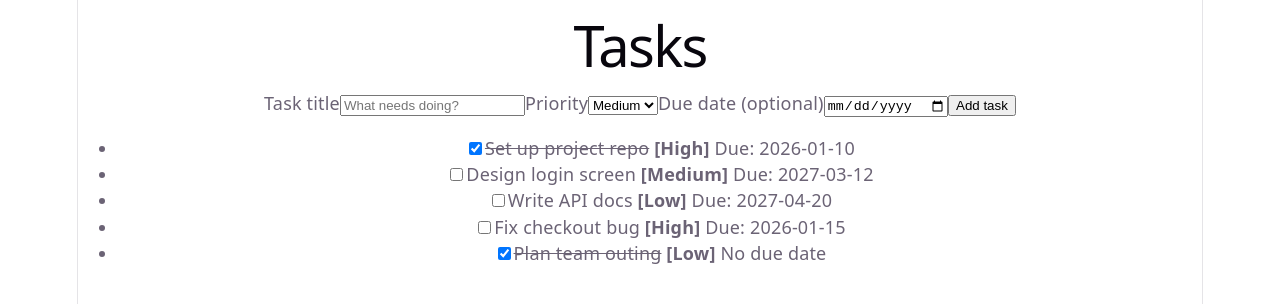
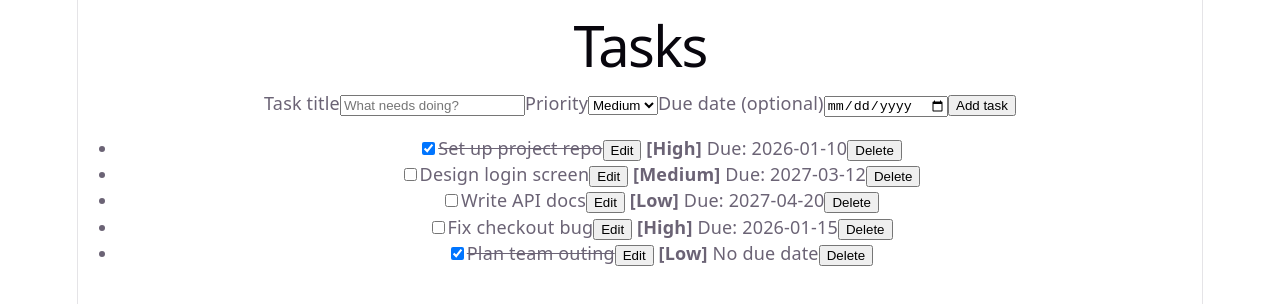
Before and after one commit to Rameshchigarer123/task-manager, a React (Vite) app: page / in a window 1280 px wide. Shown: the top 304 px of the page. Built offline with nearby package versions, Linux system fonts and the light colour scheme.

Commit message:
Add filter tabs and tasks left counter

```diff
--- a/src/App.jsx
+++ b/src/App.jsx
@@ -3,7 +3,8 @@ import TaskForm from './components/TaskForm';
 import TaskList from './components/TaskList';
 
 export default function App() {
-  const { tasks, status, loadTasks, addTask, toggleTask } = useTasks();
+  const { tasks, status, loadTasks, addTask, toggleTask, editTask, deleteTask } =
+    useTasks();
 
   if (status === 'loading') {
     return <p>Loading tasks…</p>;
@@ -22,7 +23,12 @@ export default function App() {
     <main>
       <h1>Tasks</h1>
       <TaskForm onAdd={addTask} />
-      <TaskList tasks={tasks} onToggle={toggleTask} />
+      <TaskList
+        tasks={tasks}
+        onToggle={toggleTask}
+        onEdit={editTask}
+        onDelete={deleteTask}
+      />
     </main>
   );
 }
--- a/src/components/TaskItem.jsx
+++ b/src/components/TaskItem.jsx
@@ -1,4 +1,46 @@
-export default function TaskItem({ task, onToggle }) {
+import { useState } from 'react';
+
+export default function TaskItem({ task, onToggle, onEdit, onDelete }) {
+  const [isEditing, setIsEditing] = useState(false);
+  const [draft, setDraft] = useState(task.title);
+  const [error, setError] = useState('');
+
+  function startEditing() {
+    setDraft(task.title);
+    setError('');
+    setIsEditing(true);
+  }
+
+  function cancelEditing() {
+    setIsEditing(false);
+    setError('');
+  }
+
+  function saveEditing() {
+    if (draft.trim() === '') {
+      setError('Title cannot be blank.');
+      return;
+    }
+    onEdit(task.id, draft.trim());
+    setIsEditing(false);
+  }
+
+  function handleKeyDown(event) {
+    if (event.key === 'Enter') {
+      saveEditing();
+    }
+    if (event.key === 'Escape') {
+      cancelEditing();
+    }
+  }
+
+  function handleDelete() {
+    const sure = window.confirm(`Delete "${task.title}"?`);
+    if (sure) {
+      onDelete(task.id);
+    }
+  }
+
   return (
     <li>
       <input
@@ -7,13 +49,34 @@ export default function TaskItem({ task, onToggle }) {
         onChange={() => onToggle(task.id)}
         aria-label={`Mark ${task.title} as done`}
       />
-      <span
-        style={{ textDecoration: task.completed ? 'line-through' : 'none' }}
-      >
-        {task.title}
-      </span>
+
+      {isEditing ? (
+        <>
+          <input
+            value={draft}
+            onChange={(event) => setDraft(event.target.value)}
+            onKeyDown={handleKeyDown}
+            aria-label="Edit task title"
+            autoFocus
+          />
+          <button onClick={saveEditing}>Save</button>
+          <button onClick={cancelEditing}>Cancel</button>
+          {error && <span> {error}</span>}
+        </>
+      ) : (
+        <>
+          <span
+            style={{ textDecoration: task.completed ? 'line-through' : 'none' }}
+          >
+            {task.title}
+          </span>
+          <button onClick={startEditing}>Edit</button>
+        </>
+      )}
+
       <strong> [{task.priority}] </strong>
       <span>{task.dueDate ? `Due: ${task.dueDate}` : 'No due date'}</span>
+      <button onClick={handleDelete}>Delete</button>
     </li>
   );
 }
--- a/src/components/TaskList.jsx
+++ b/src/components/TaskList.jsx
@@ -1,6 +1,6 @@
 import TaskItem from './TaskItem';
 
-export default function TaskList({ tasks, onToggle }) {
+export default function TaskList({ tasks, onToggle, onEdit, onDelete }) {
   if (tasks.length === 0) {
     return <p>No tasks yet. Add your first task above.</p>;
   }
@@ -8,7 +8,13 @@ export default function TaskList({ tasks, onToggle }) {
   return (
     <ul>
       {tasks.map((task) => (
-        <TaskItem key={task.id} task={task} onToggle={onToggle} />
+        <TaskItem
+          key={task.id}
+          task={task}
+          onToggle={onToggle}
+          onEdit={onEdit}
+          onDelete={onDelete}
+        />
       ))}
     </ul>
   );
--- a/src/hooks/useTasks.js
+++ b/src/hooks/useTasks.js
@@ -46,6 +46,21 @@ export default function useTasks() {
     setTasks(updatedTasks);
   }
 
+  function editTask(id, newTitle) {
+    const updatedTasks = tasks.map((task) => {
+      if (task.id === id) {
+        return { ...task, title: newTitle };
+      }
+      return task;
+    });
+    setTasks(updatedTasks);
+  }
+
+  function deleteTask(id) {
+    const remainingTasks = tasks.filter((task) => task.id !== id);
+    setTasks(remainingTasks);
+  }
+
   useEffect(() => {
     loadTasks();
   }, []);
@@ -56,5 +71,5 @@ export default function useTasks() {
     }
   }, [tasks, status]);
 
-  return { tasks, status, loadTasks, addTask, toggleTask };
+  return { tasks, status, loadTasks, addTask, toggleTask, editTask, deleteTask };
 }
```
